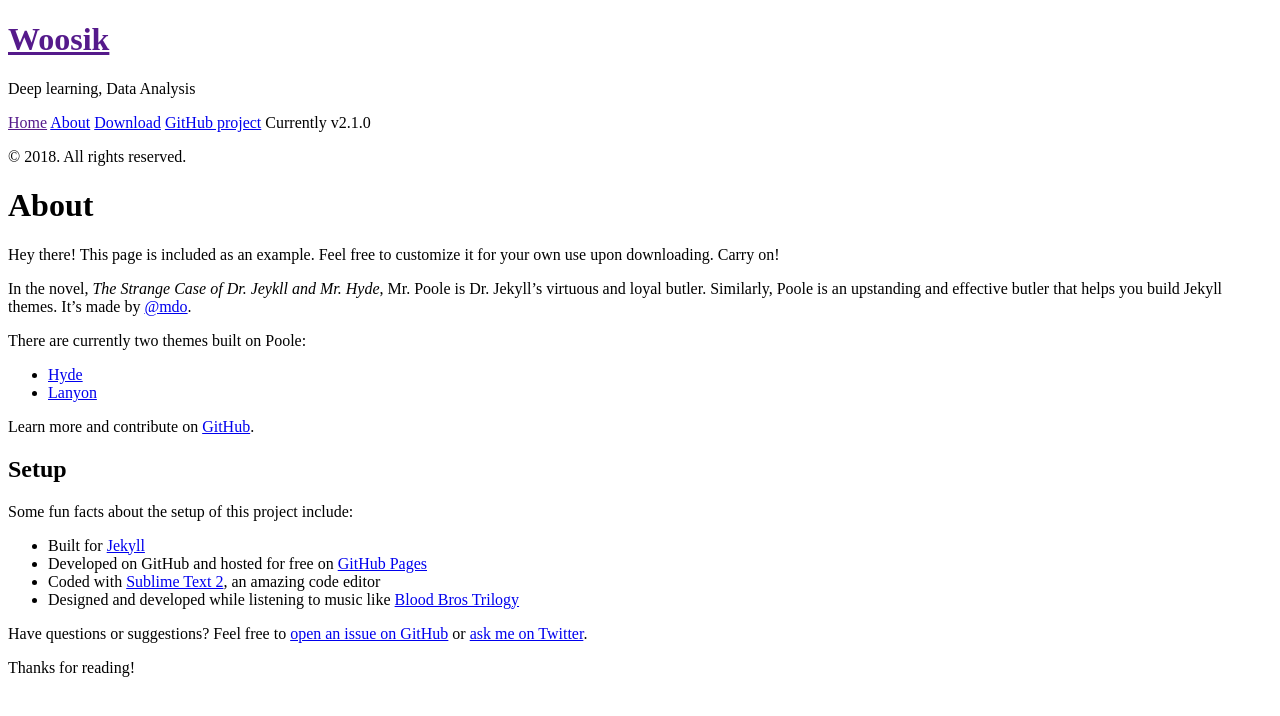
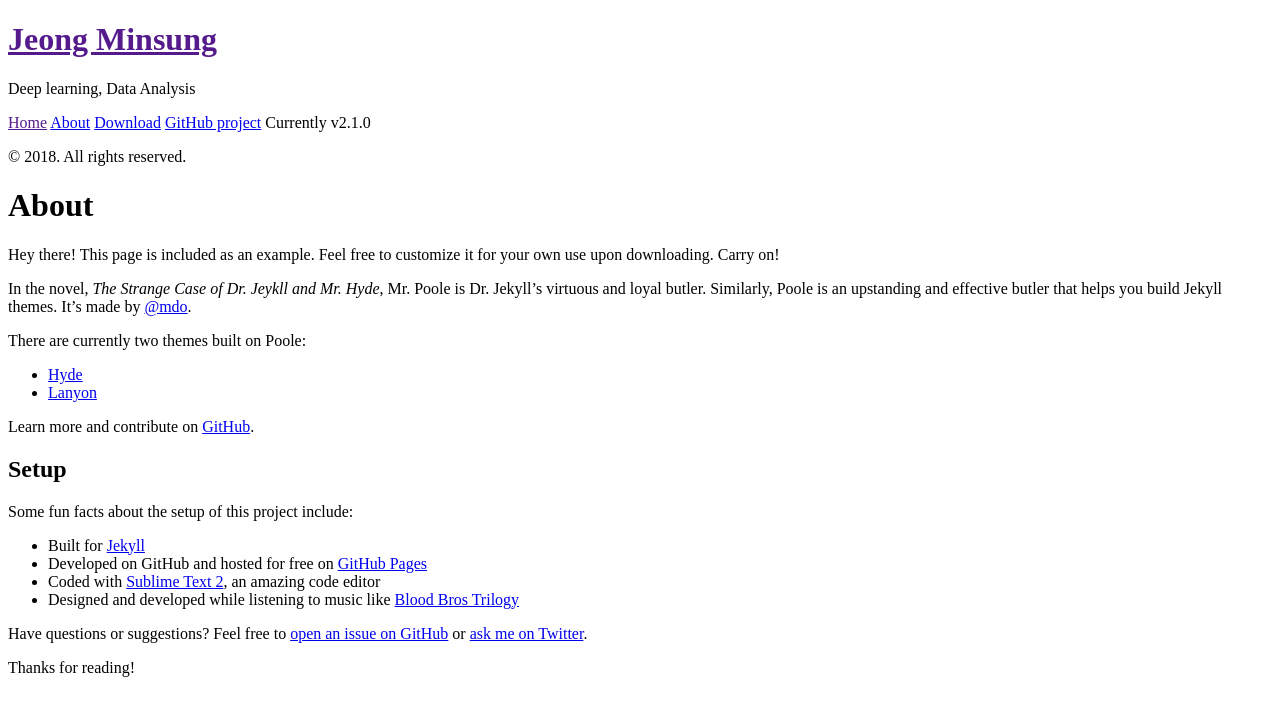
Before and after one commit to MS930/MS930.github.io, a Jekyll site: the page built from about.md, in a window 1280 px wide. Shown: the top 716 px of the page. Built offline with Jekyll 4.4.1, drawn with Linux system fonts in a browser that asks for light colours.

Commit message:
Update _config.yml

```diff
--- a/_config.yml
+++ b/_config.yml
@@ -7,10 +7,10 @@ permalink:        pretty
 #relative_permalinks: true
 
 # Setup
-title:            Woosik
+title:            Jeong Minsung
 tagline:          'A Jekyll theme'
 description:      Deep learning, Data Analysis
-url:              https://woosikyang.github.io
+url:              https://ms930.github.io
 baseurl:          ""
 
 author:
```
